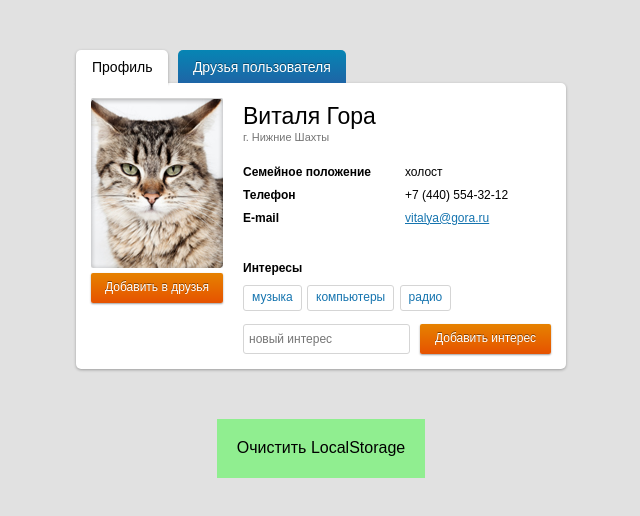
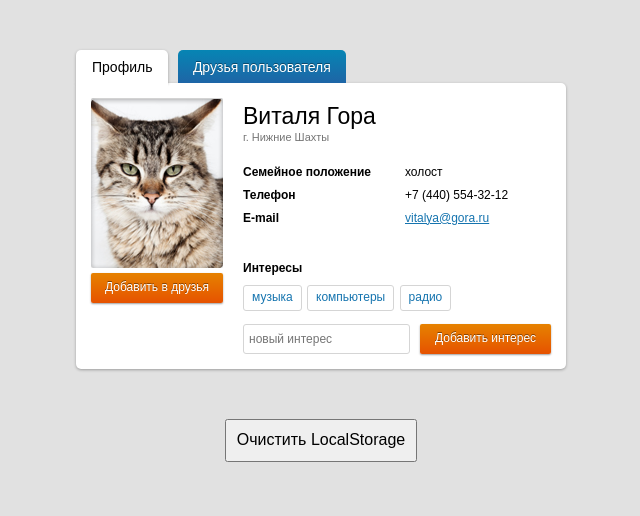
Before and after one commit to Lyrklif/htc-test, a website: page assets/build/index.html in a window 1280 px wide. Shown: the whole page, without its empty margins (319-959 px from the left). Drawn offline with Linux system fonts and the light colour scheme.

Commit message:
Update index.html

```diff
--- a/assets/build/index.html
+++ b/assets/build/index.html
@@ -148,7 +148,7 @@
 </section>
             </div>
         </div>
-        <button id="localStorageClear" style="display: block; margin: 50px auto; background: lightgreen; border: none; padding: 20px;">Очистить LocalStorage</button>
+        <button id="localStorageClear" style="display:block; margin:50px auto; padding:10px;">Очистить LocalStorage</button>
     </main>
     <script src="js/main.min.js" type="text/javascript"></script>
 </body>
```
